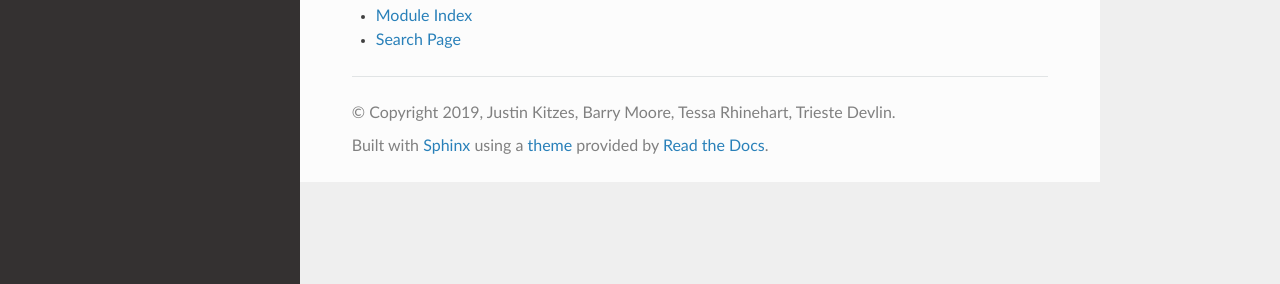
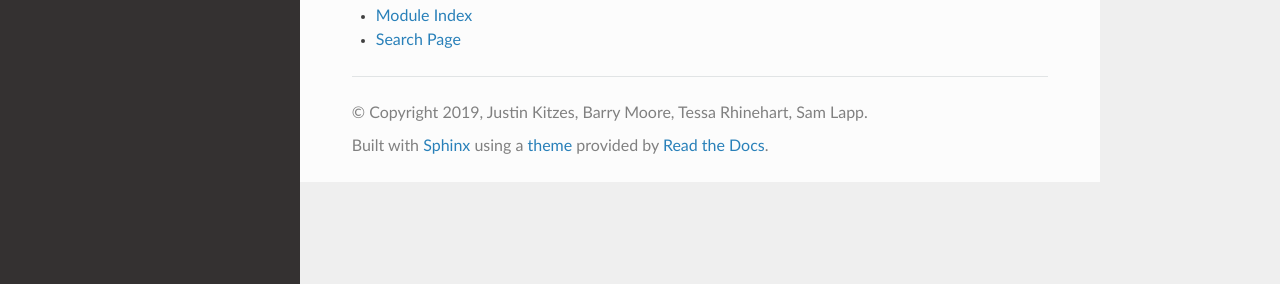
Before and after one commit to kitzeslab/opensoundscape, a Sphinx documentation site: the page built from doc/index.rst, in a window 1280 px wide. Shown: the part 613-897 px from the top of the page. Built offline with Sphinx 7.4.7 and the Read the Docs theme 2.0.0, drawn with Linux system fonts in a browser that asks for light colours.

```diff
--- a/doc/conf.py
+++ b/doc/conf.py
@@ -19,11 +19,11 @@ sys.path.insert(0, os.path.abspath("../"))
 # -- Project information -----------------------------------------------------
 
 project = "opensoundscape"
-copyright = "2019, Justin Kitzes, Barry Moore, Tessa Rhinehart, Trieste Devlin"
-author = "Justin Kitzes, Barry Moore, Tessa Rhinehart, Trieste Devlin"
+copyright = "2019, Justin Kitzes, Barry Moore, Tessa Rhinehart, Sam Lapp"
+author = "Justin Kitzes, Barry Moore, Tessa Rhinehart, Sam Lapp"
 
 # The full version, including alpha/beta/rc tags
-release = "1.0.0.alpha0"
+release = "0.4.0"
 
 
 # -- General configuration ---------------------------------------------------
--- a/opensoundscape/__init__.py
+++ b/opensoundscape/__init__.py
@@ -1 +1 @@
-__version__ = "1.0.0.alpha0"
+__version__ = "0.4.0"
--- a/pyproject.toml
+++ b/pyproject.toml
@@ -1,12 +1,12 @@
 [tool.poetry]
 name = "opensoundscape"
-version = "1.0.0.alpha0"
+version = "0.4.0"
 description = "Open source, scalable acoustic classification for ecology and conservation"
 authors = [
   "Justin Kitzes <justin.kitzes@pitt.edu>",
   "Barry Moore <moore0557@gmail.com>",
   "Tessa Rhinehart <tessa.rhinehart@gmail.com>",
-  "Trieste Devlin <trieste.devlin@pitt.edu>"
+  "Sam Lapp <sammlapp@gmail.com>"
 ]
 license = "MIT"
 readme = "README.md"
@@ -37,7 +37,7 @@ sphinx-rtd-theme = "^0.4.3"
 
 [tool.black]
 line-length = 88
-target_version = ['py36', 'py37', 'py38']
+target_version = ['py37', 'py38']
 include = '\.pyi?$'
 exclude = '''
 /(
```
Also changed, not shown: README.md (+3 -3 lines).
